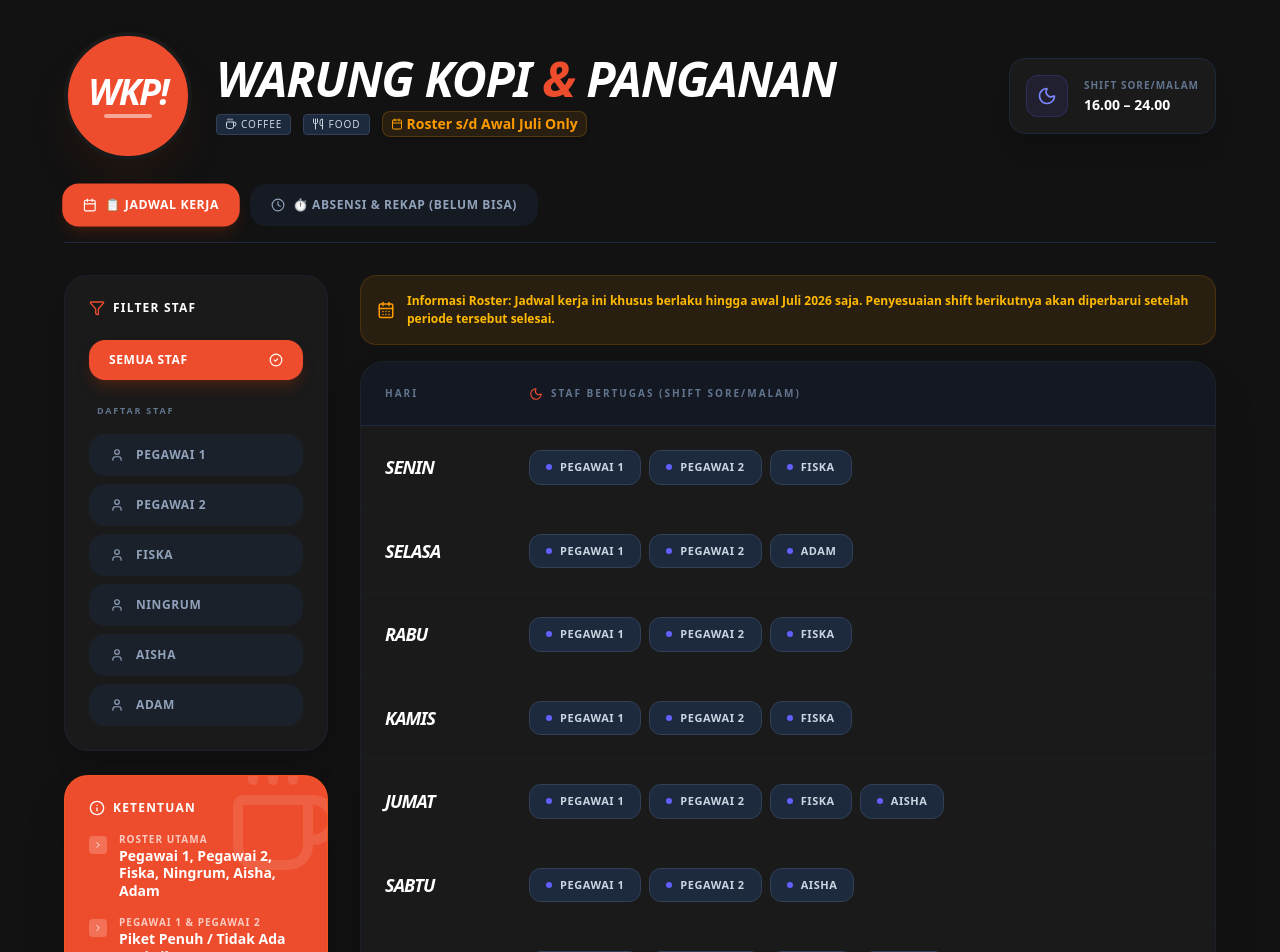
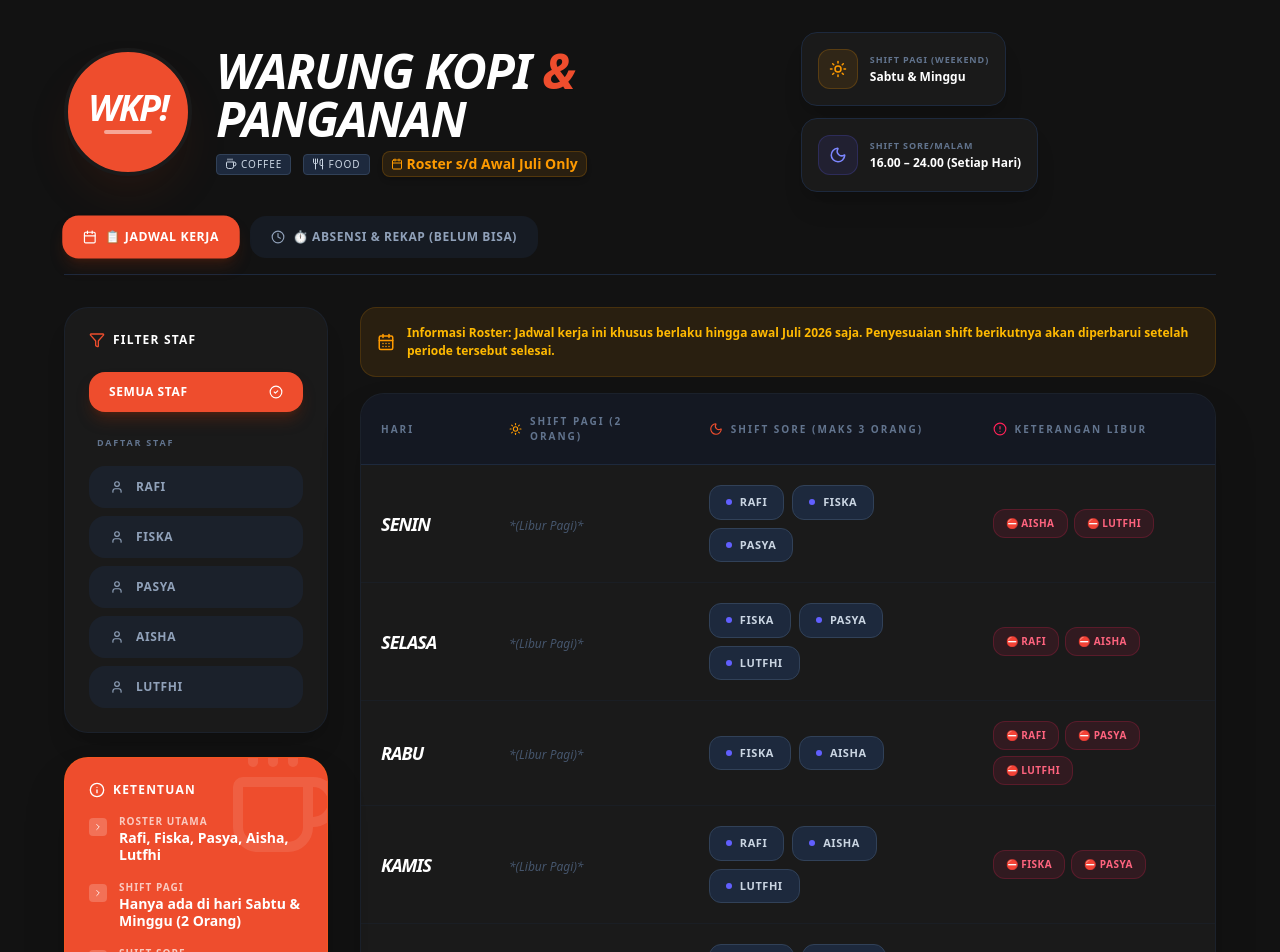
Before and after one commit to rafirafirafi262-sketch/Jadwal-Shift-Kerja, a React (Vite) app: page / in a window 1280 px wide. Shown: the top 952 px of the page. Built offline with nearby package versions, Linux system fonts and the light colour scheme.

Commit message:
feat: update roster and refine attendance logic
- Restructure schedule to include pagi, sore, and libur categories
- Update staff roster and weekly shift assignments
- Enhance attendance ID generation and add error handling for localStorage

```diff
--- a/src/App.tsx
+++ b/src/App.tsx
@@ -87,7 +87,11 @@ export default function App() {
 
   // Sync with localStorage
   useEffect(() => {
-    localStorage.setItem('wkp_attendance', JSON.stringify(attendance));
+    try {
+      localStorage.setItem('wkp_attendance', JSON.stringify(attendance));
+    } catch (e) {
+      console.warn('Failed to save to localStorage:', e);
+    }
   }, [attendance]);
 
   // Handle setting time to now
@@ -103,7 +107,7 @@ export default function App() {
     }
 
     const newRecord: AttendanceRecord = {
-      id: crypto.randomUUID ? crypto.randomUUID() : Math.random().toString(36).substring(2, 9),
+      id: (typeof window !== 'undefined' && window.crypto && window.crypto.randomUUID) ? window.crypto.randomUUID() : Math.random().toString(36).substring(2, 9),
       name: absenStaff,
       day: absenDay,
       time: absenTime,
@@ -160,16 +164,23 @@ export default function App() {
             </div>
           </div>
 
-          <div className="flex flex-col gap-3">
-            <div className="flex gap-3">
-              <div className="bg-[#1A1A1A] border border-slate-800 rounded-2xl p-4 flex items-center gap-4 shadow-xl">
-                <div className="bg-indigo-500/10 text-indigo-400 p-2.5 rounded-xl border border-indigo-500/20">
-                  <Moon size={20} />
-                </div>
-                <div>
-                  <p className="text-[10px] uppercase font-black text-slate-500 tracking-widest mb-0.5">Shift Sore/Malam</p>
-                  <p className="text-sm font-bold">16.00 – 24.00</p>
-                </div>
+          <div className="flex flex-wrap gap-3">
+            <div className="bg-[#1A1A1A] border border-slate-800 rounded-2xl p-4 flex items-center gap-3 shadow-xl">
+              <div className="bg-amber-500/10 text-amber-500 p-2.5 rounded-xl border border-amber-500/20">
+                <Sun size={18} />
+              </div>
+              <div>
+                <p className="text-[9px] uppercase font-black text-slate-500 tracking-widest mb-0.5">Shift Pagi (Weekend)</p>
+                <p className="text-xs font-bold">Sabtu & Minggu</p>
+              </div>
+            </div>
+            <div className="bg-[#1A1A1A] border border-slate-800 rounded-2xl p-4 flex items-center gap-3 shadow-xl">
+              <div className="bg-indigo-500/10 text-indigo-400 p-2.5 rounded-xl border border-indigo-500/20">
+                <Moon size={18} />
+              </div>
+              <div>
+                <p className="text-[9px] uppercase font-black text-slate-500 tracking-widest mb-0.5">Shift Sore/Malam</p>
+                <p className="text-xs font-bold">16.00 – 24.00 (Setiap Hari)</p>
               </div>
             </div>
           </div>
@@ -292,11 +303,23 @@ export default function App() {
                     <table className="w-full border-collapse">
                       <thead>
                         <tr className="bg-slate-900/50 border-b border-slate-800">
-                          <th className="p-6 text-left text-[10px] font-black text-slate-500 uppercase tracking-[0.2em] w-36">Hari</th>
-                          <th className="p-6 text-left text-[10px] font-black text-slate-500 uppercase tracking-[0.2em]">
+                          <th className="p-5 text-left text-[10px] font-black text-slate-500 uppercase tracking-[0.2em] w-32">Hari</th>
+                          <th className="p-5 text-left text-[10px] font-black text-slate-500 uppercase tracking-[0.2em] min-w-[180px]">
+                            <div className="flex items-center gap-2">
+                              <Sun size={14} className="text-amber-500" />
+                              Shift Pagi (2 Orang)
+                            </div>
+                          </th>
+                          <th className="p-5 text-left text-[10px] font-black text-slate-500 uppercase tracking-[0.2em] min-w-[240px]">
                             <div className="flex items-center gap-2">
                               <Moon size={14} className="text-[#EE4D2D]" />
-                              Staf Bertugas (Shift Sore/Malam)
+                              Shift Sore (Maks 3 Orang)
+                            </div>
+                          </th>
+                          <th className="p-5 text-left text-[10px] font-black text-slate-500 uppercase tracking-[0.2em] min-w-[200px]">
+                            <div className="flex items-center gap-2">
+                              <AlertCircle size={14} className="text-rose-500" />
+                              Keterangan Libur
                             </div>
                           </th>
                         </tr>
@@ -310,21 +333,64 @@ export default function App() {
                             transition={{ delay: idx * 0.05 }}
                             className="border-b border-slate-800/30 hover:bg-white/[0.02] transition-colors"
                           >
-                            <td className="p-6">
+                            <td className="p-5">
                               <span className="text-lg font-black italic uppercase tracking-tighter text-white">{dayData.day}</span>
                             </td>
-                            <td className="p-6">
+                            <td className="p-5">
+                              {dayData.pagi.length === 0 ? (
+                                <span className="text-xs italic text-slate-600 font-medium font-sans">*(Libur Pagi)*</span>
+                              ) : (
+                                <div className="flex flex-wrap gap-2">
+                                  {dayData.pagi.map(staff => (
+                                    <StaffBadge
+                                      key={staff}
+                                      name={staff}
+                                      isSelected={selectedStaff === staff}
+                                      isAnySelected={selectedStaff !== null}
+                                      isHelper={false}
+                                    />
+                                  ))}
+                                </div>
+                              )}
+                            </td>
+                            <td className="p-5">
                               <div className="flex flex-wrap gap-2">
-                                {dayData.staff.map(staff => (
+                                {dayData.sore.map(staff => (
                                   <StaffBadge
                                     key={staff}
                                     name={staff}
                                     isSelected={selectedStaff === staff}
                                     isAnySelected={selectedStaff !== null}
-                                    isHelper={HELPER_LIST.includes(staff)}
+                                    isHelper={false}
                                   />
                                 ))}
                               </div>
+                            </td>
+                            <td className="p-5">
+                              {dayData.libur.length === 0 ? (
+                                <span className="inline-flex items-center gap-1.5 text-emerald-400/90 text-[10px] font-black uppercase tracking-wider bg-emerald-500/10 border border-emerald-500/20 px-3 py-1.5 rounded-xl">
+                                  <span className="w-1.5 h-1.5 rounded-full bg-emerald-400 animate-pulse"></span>
+                                  Semua Masuk
+                                </span>
+                              ) : (
+                                <div className="flex flex-wrap gap-1.5">
+                                  {dayData.libur.map(staff => {
+                                    const isActive = selectedStaff === staff || selectedStaff === null;
+                                    return (
+                                      <div
+                                        key={staff}
+                                        className={`px-3 py-1.5 rounded-xl text-[10px] font-extrabold uppercase tracking-wider flex items-center gap-1 border transition-all duration-300 ${
+                                          isActive
+                                            ? 'bg-rose-500/10 border-rose-500/20 text-rose-400'
+                                            : 'bg-slate-900/50 text-slate-700 opacity-20 border-transparent'
+                                        }`}
+                                      >
+                                        <span>⛔ {staff}</span>
+                                      </div>
+                                    );
+                                  })}
+                                </div>
+                              )}
                             </td>
                           </motion.tr>
                         ))}
--- a/src/constants.ts
+++ b/src/constants.ts
@@ -1,24 +1,22 @@
 import { DailySchedule, StaffConstraint } from './types';
 
-export const MAIN_ROSTER = ['Pegawai 1', 'Pegawai 2', 'Fiska', 'Ningrum', 'Aisha', 'Adam'];
+export const MAIN_ROSTER = ['Rafi', 'Fiska', 'Pasya', 'Aisha', 'Lutfhi'];
 export const HELPER_LIST: string[] = [];
 export const STAFF_LIST = [...MAIN_ROSTER];
 
 export const SCHEDULE_DATA: DailySchedule[] = [
-  { day: 'Senin', staff: ['Pegawai 1', 'Pegawai 2', 'Fiska'] },
-  { day: 'Selasa', staff: ['Pegawai 1', 'Pegawai 2', 'Adam'] },
-  { day: 'Rabu', staff: ['Pegawai 1', 'Pegawai 2', 'Fiska'] },
-  { day: 'Kamis', staff: ['Pegawai 1', 'Pegawai 2', 'Fiska'] },
-  { day: 'Jumat', staff: ['Pegawai 1', 'Pegawai 2', 'Fiska', 'Aisha'] },
-  { day: 'Sabtu', staff: ['Pegawai 1', 'Pegawai 2', 'Aisha'] },
-  { day: 'Minggu', staff: ['Pegawai 1', 'Pegawai 2', 'Aisha', 'Adam'] }
+  { day: 'Senin', pagi: [], sore: ['Rafi', 'Fiska', 'Pasya'], libur: ['Aisha', 'Lutfhi'] },
+  { day: 'Selasa', pagi: [], sore: ['Fiska', 'Pasya', 'Lutfhi'], libur: ['Rafi', 'Aisha'] },
+  { day: 'Rabu', pagi: [], sore: ['Fiska', 'Aisha'], libur: ['Rafi', 'Pasya', 'Lutfhi'] },
+  { day: 'Kamis', pagi: [], sore: ['Rafi', 'Aisha', 'Lutfhi'], libur: ['Fiska', 'Pasya'] },
+  { day: 'Jumat', pagi: [], sore: ['Aisha', 'Pasya', 'Lutfhi'], libur: ['Rafi', 'Fiska'] },
+  { day: 'Sabtu', pagi: ['Fiska', 'Pasya'], sore: ['Rafi', 'Aisha', 'Lutfhi'], libur: [] },
+  { day: 'Minggu', pagi: ['Rafi', 'Aisha'], sore: ['Fiska', 'Pasya', 'Lutfhi'], libur: [] }
 ];
 
 export const STAFF_CONSTRAINTS: StaffConstraint[] = [
-  { name: 'Roster Utama', constraint: 'Pegawai 1, Pegawai 2, Fiska, Ningrum, Aisha, Adam' },
-  { name: 'Pegawai 1 & Pegawai 2', constraint: 'Piket Penuh / Tidak Ada Hari Libur' },
-  { name: 'Fiska', constraint: 'Jadwal Tetap (Senin, Rabu, Kamis, Jumat)' },
-  { name: 'Ningrum', constraint: 'Off / Cuti Selama 1 Minggu' },
-  { name: 'Aisha', constraint: 'Bertugas hari Jumat, Sabtu, Minggu' },
-  { name: 'Adam', constraint: 'Bertugas hari Selasa & Minggu' }
+  { name: 'Roster Utama', constraint: 'Rafi, Fiska, Pasya, Aisha, Lutfhi' },
+  { name: 'Shift Pagi', constraint: 'Hanya ada di hari Sabtu & Minggu (2 Orang)' },
+  { name: 'Shift Sore', constraint: 'Setiap hari (Maksimal 3 Orang)' },
+  { name: 'Keterangan Libur', constraint: 'Staf yang tertulis ⛔ Libur tidak bertugas pada hari tersebut' }
 ];
--- a/src/types.ts
+++ b/src/types.ts
@@ -1,6 +1,8 @@
 export interface DailySchedule {
   day: string;
-  staff: string[];
+  pagi: string[];
+  sore: string[];
+  libur: string[];
 }
 
 export interface StaffConstraint {
```
